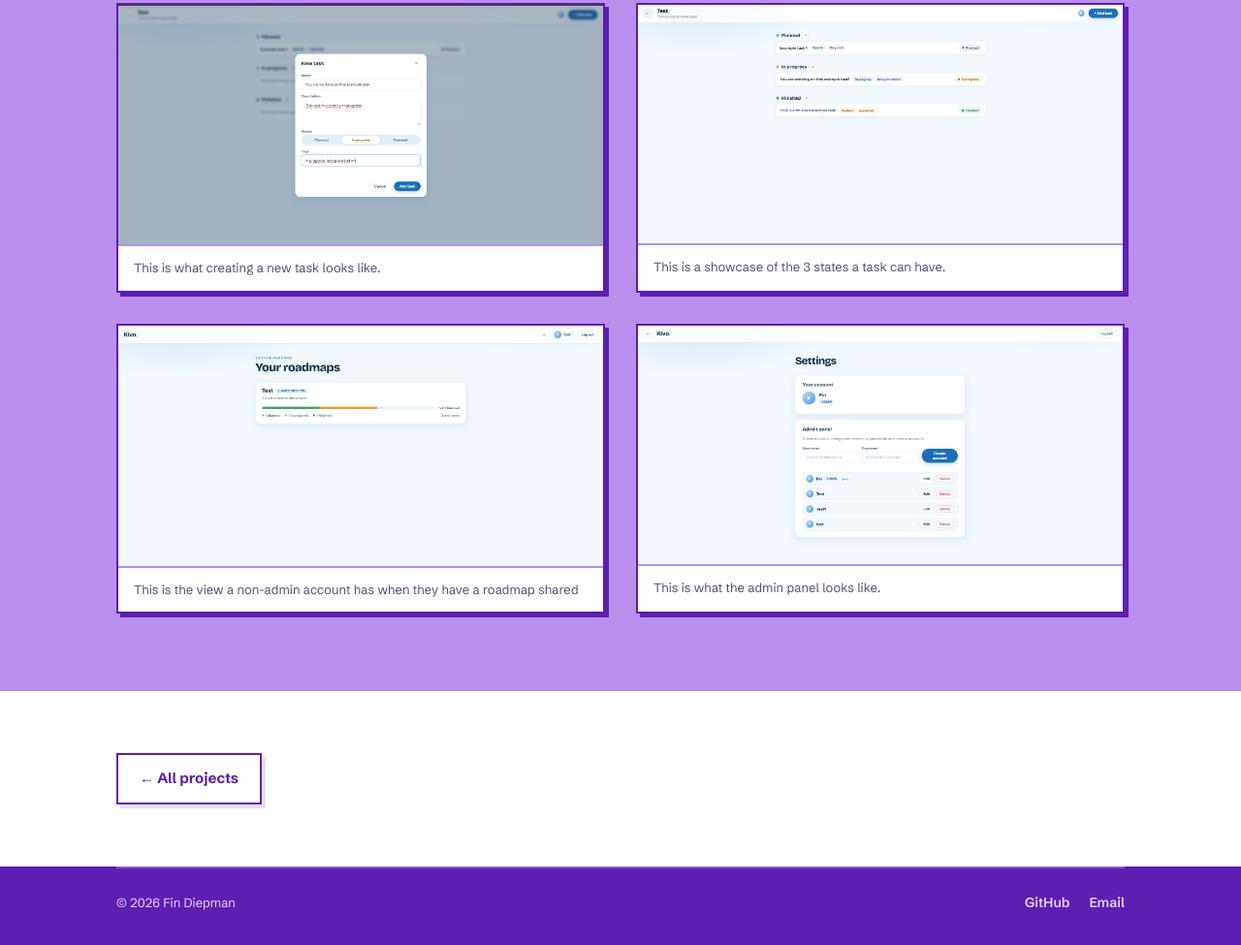
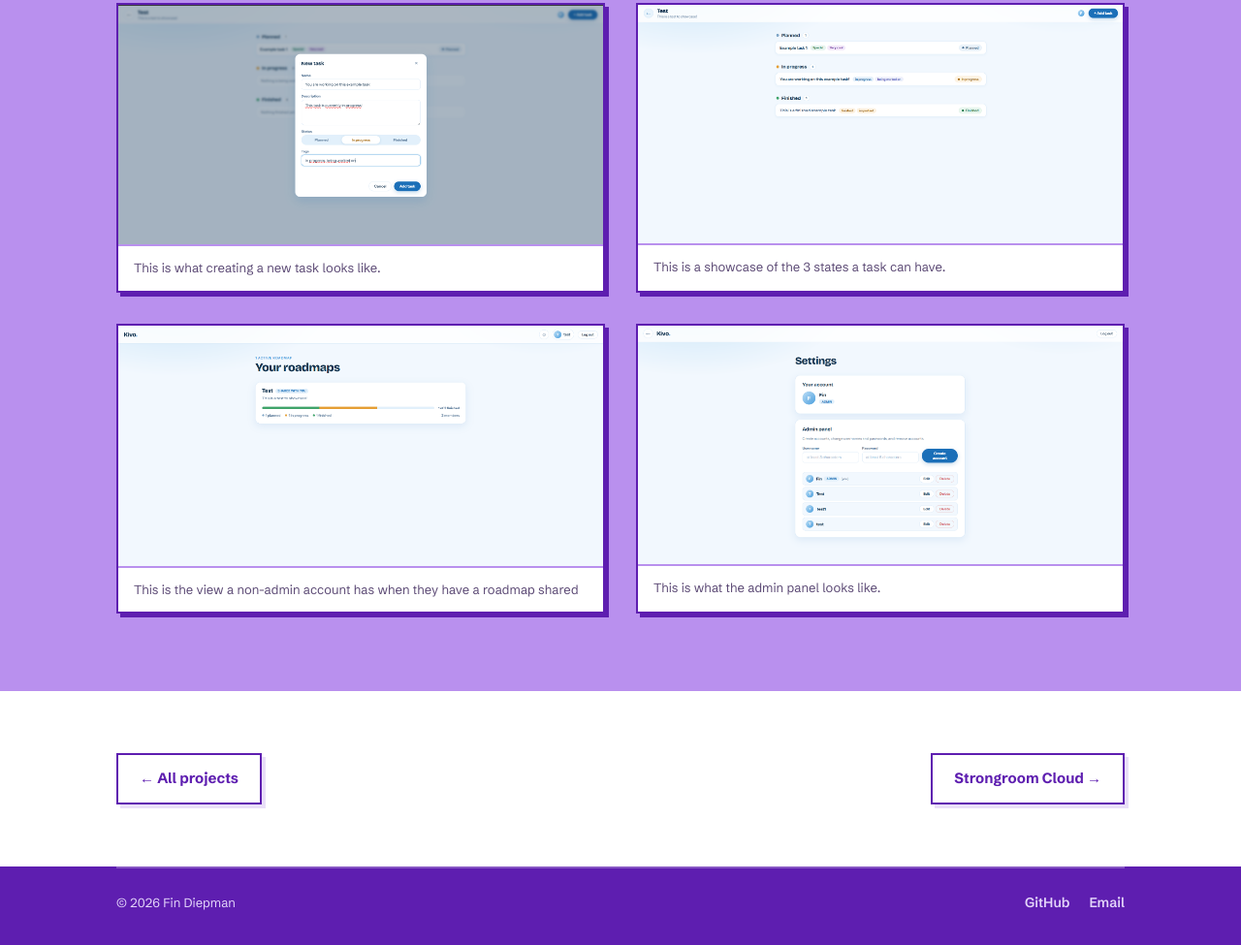
Before and after one commit to Findiepman/portfolio, a plain HTML site: page projects/kivo.html in a window 1280 px wide. Shown: the part 2351-3326 px from the top of the page at 97% size. Drawn offline with nearby package versions, Linux system fonts and the light colour scheme.

Commit message:
Added a navigation button to go view strongroom cloud

```diff
--- a/projects/kivo.html
+++ b/projects/kivo.html
@@ -172,6 +172,7 @@
   <!-- ── Prev / next ──────────────────────────────────── -->
   <div class="container proj-footer-nav">
     <a href="../index#projects" class="btn btn-outline">&larr; All projects</a>
+    <a href="../projects/strongroom" class="btn btn-outline">Strongroom Cloud &rarr;</a>
   </div>
 
   <!-- ── Footer ───────────────────────────────────────── -->
```
